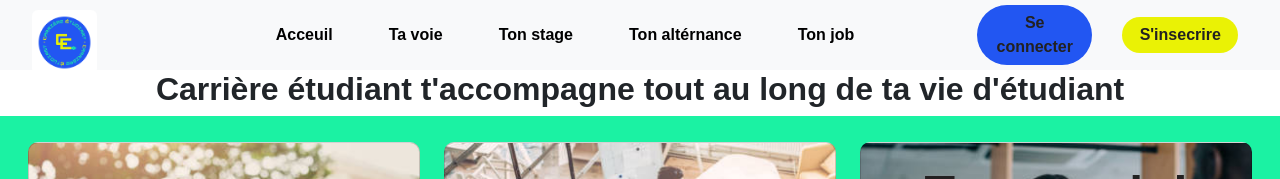
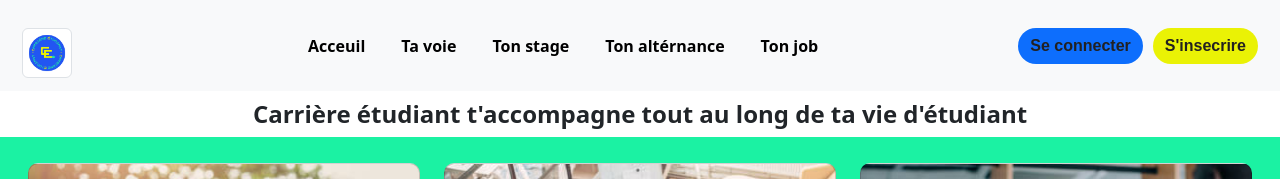
Before and after one commit to idirnezlioui/carriere-tudiants, a React (Create React App) app in the folder carriere_edt/: page / in a window 1280 px wide. Shown: the top 179 px of the page. Built offline with nearby package versions, Linux system fonts and the light colour scheme.

Commit message:
Update navbar.css

```diff
--- a/carriere_edt/src/style/navbar.css
+++ b/carriere_edt/src/style/navbar.css
@@ -1,54 +1,42 @@
-#bt1,#bt2{
-    margin-right: 30px;
-    border-radius: 30px;
-    align-items: center;
-    width: 10%;
-    border: none;
-    color: #222121;
-    font-weight: 600;
-    font-family: Arial, Helvetica, sans-serif;
-}
-#bt1{
-    background: #2256F2;
-
+#bt1,
+#bt2 {
+  margin-right: 10px; /* Ajustement pour une meilleure disposition sur les petits écrans */
+  border-radius: 30px;
+  align-items: center;
+  min-width: 100px; /* Taille minimale pour éviter la déformation sur les petits écrans */
+  border: none;
+  color: #222121;
+  font-weight: 600;
+  font-family: Arial, Helvetica, sans-serif;
 }
 #bt2{
-    background: #EAF205;
+    background-color: #EAF205;
 }
-ul{
-    margin: auto;
+
+ul {
+  margin: auto;
 }
-li{
-    padding-left: 40px;
+
+li {
+  padding-left: 20px; /* Réduction de l'espacement entre les éléments de la liste */
+  font-weight: 600;
 }
-#image{
-    margin-left: 20px;
-    height: 65px;
-    border: 200px;
+
+#image {
+  margin-left: 10px; /* Ajustement pour une meilleure disposition sur les petits écrans */
+  height: 50px; /* Réduction de la taille du logo pour une meilleure adaptation */
 }
-.nav-item{
-    font-family: Arial, Helvetica, sans-serif;
-    font-weight: 700;
+
+#navbar {
+  height: auto; /* Ajustement de la hauteur pour la rendre adaptable */
 }
-#navbar{
-    height: 70px;
-    position: fixed;
-    width: 100%;
+
+#titre {
+  margin-top: 20px; /* Réduction de l'espace entre la barre de navigation et le titre */
+  font-size: 1.5rem; /* Réduction de la taille du titre pour une meilleure adaptation */
+  margin-top: 100px;
+  font-weight: 600;
 }
-a:hover {
-    border-bottom: 2px solid #2256F2;
-    transition: all 300ms ease-in-out 0s;
-
+li:hover{
+    border-bottom: solid 2px #2256F2;
 }
-#bt1:hover{
-    background:  #33B2FF; ;
-}
-#bt2:hover{
-    background: #EEF365;
-}
-#titre{
-    margin-top: 70px;
-    font-size: 2rem;
-    font-family: sans-serif;
-    font-weight: 600;
-}
```
